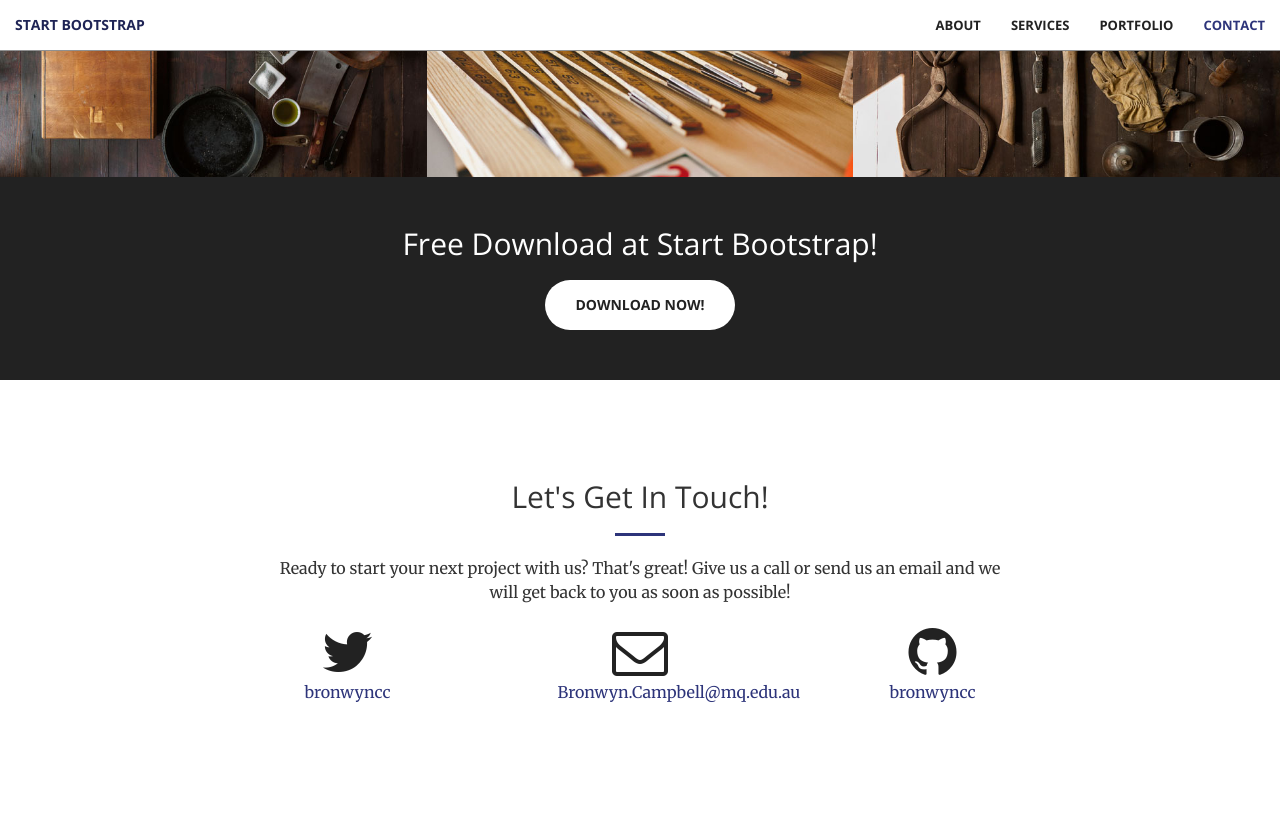
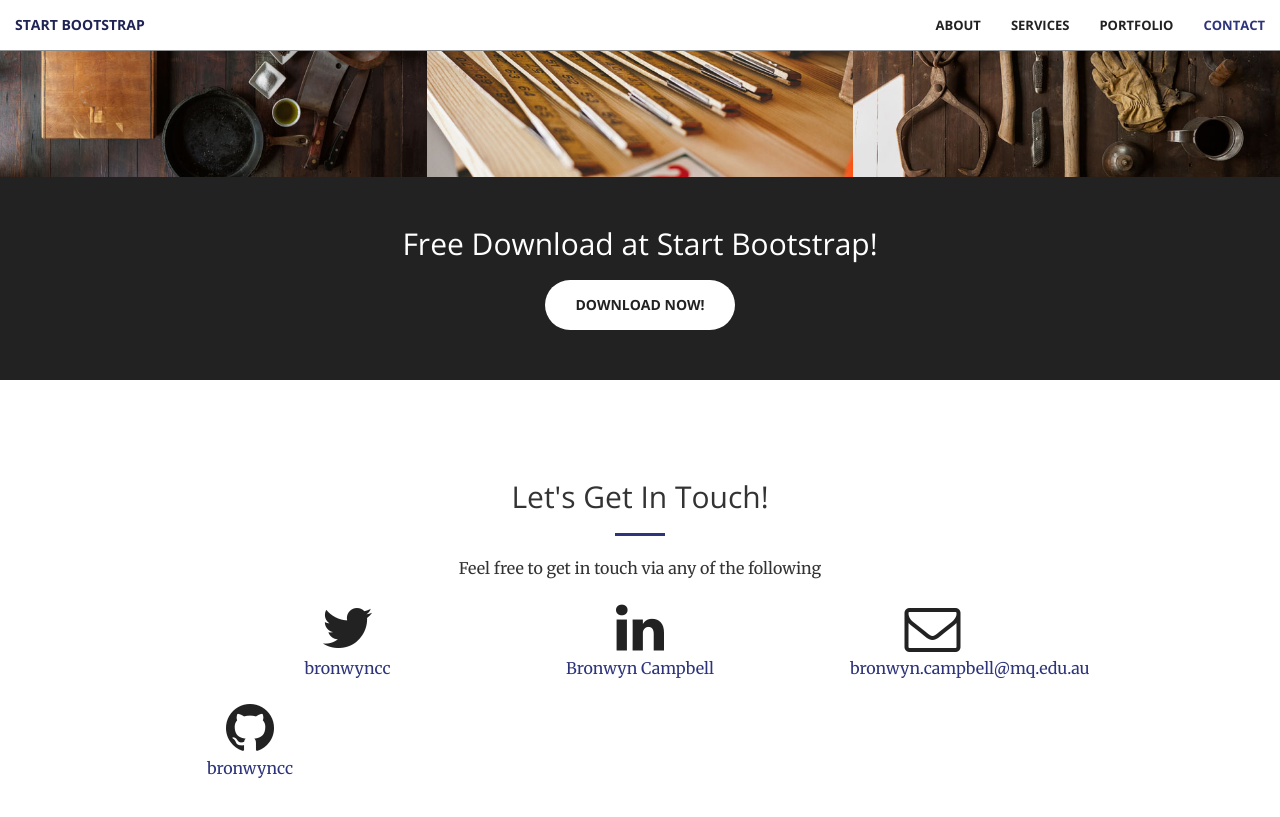
Before and after one commit to bronwyncc/homepage, a Jekyll site: the page built from index.html, in a window 1280 px wide and 900 px high, scrolled down 2097 px. Shown: the top 817 px of the window. Built offline with Jekyll 4.4.1, drawn with Linux system fonts in a browser that asks for light colours.

Commit message:
Update contact.html

```diff
--- a/_includes/contact.html
+++ b/_includes/contact.html
@@ -4,7 +4,7 @@
             <div class="col-lg-8 col-lg-offset-2 text-center">
                 <h2 class="section-heading">Let's Get In Touch!</h2>
                 <hr class="primary">
-                <p>Ready to start your next project with us? That's great! Give us a call or send us an email and we will get back to you as soon as possible!</p>
+                <p>Feel free to get in touch via any of the following</p>
             </div>
         <div class="col-lg-2 col-lg-offset-2 text-center">
             <a href="https://twitter.com/{{ site.twitter_username }}">
@@ -13,9 +13,15 @@
             </a>
         </div>
         <div class="col-lg-2 col-lg-offset-1 text-center">
+            <a href="https://www.linkedin.com/in/bronwyn-campbell-377317a6/">
+            <i class="fa fa-linkedin fa-3x wow bounceIn" data-wow-delay=".1s"></i>
+                <p>Bronwyn Campbell</p>
+            </a>
+        </div>
+        <div class="col-lg-2 col-lg-offset-1 text-center">
             <a href="mailto:{{ site.email }}">
             <i class="fa fa-envelope-o fa-3x wow bounceIn" data-wow-delay=".1s"></i>
-                <p>{{ site.email }}</p>
+                <p>bronwyn.campbell@mq.edu.au</p>
             </a>
         </div>
         <div class="col-lg-2 col-lg-offset-1 text-center">
```
